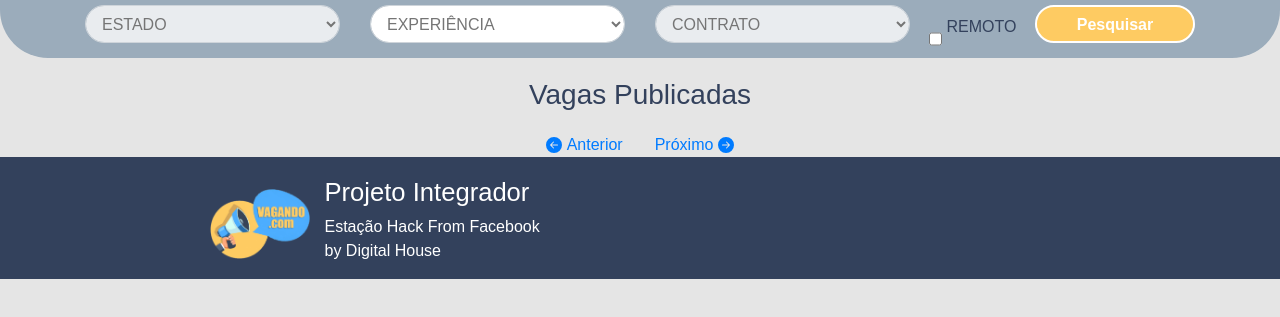
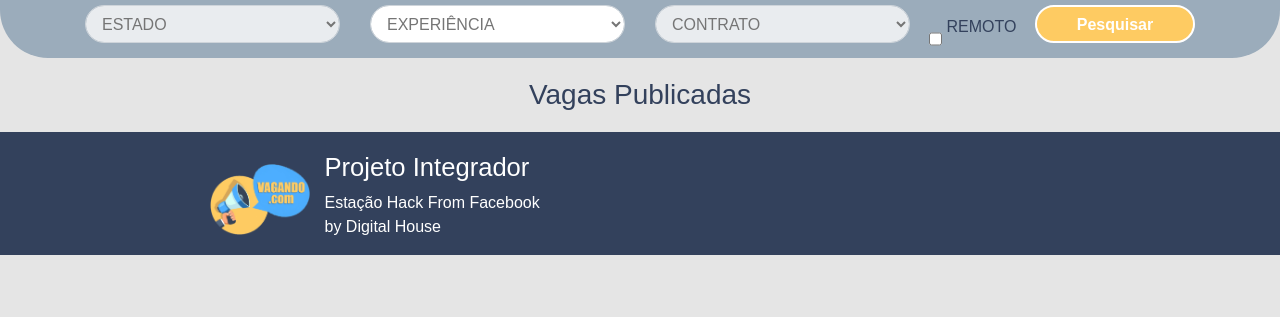
Before and after one commit to ldsleticia/digital_house_projeto_integrador, a plain HTML site: page index.html in a window 1280 px wide. Shown: the part 481-798 px from the top of the page. Drawn offline with nearby package versions, Linux system fonts and the light colour scheme; no server answers.

Commit message:
adjust span

```diff
--- a/index.html
+++ b/index.html
@@ -122,14 +122,18 @@
   </div>
 
   <div class="next d-flex justify-content-center">
-    <a class="mx-3" id="prev">
+    <a class="mx-3" id="prev" hidden>
       <svg width="1em" height="1em" viewBox="0 0 16 16" class="bi bi-arrow-left-circle-fill" fill="currentColor" xmlns="http://www.w3.org/2000/svg">
         <path fill-rule="evenodd" d="M16 8A8 8 0 1 1 0 8a8 8 0 0 1 16 0zm-4.5.5a.5.5 0 0 0 0-1H5.707l2.147-2.146a.5.5 0 1 0-.708-.708l-3 3a.5.5 0 0 0 0 .708l3 3a.5.5 0 0 0 .708-.708L5.707 8.5H11.5z"/>
-      </svg> <span>Anterior</span>
+      </svg>
+      <span>Anterior</span>
     </a>
-    <a class="mx-3" id="next"> <span>Próximo</span> <svg width="1em" height="1em" viewBox="0 0 16 16" class="bi bi-arrow-right-circle-fill" fill="currentColor" xmlns="http://www.w3.org/2000/svg">
-      <path fill-rule="evenodd" d="M16 8A8 8 0 1 1 0 8a8 8 0 0 1 16 0zm-11.5.5a.5.5 0 0 1 0-1h5.793L8.146 5.354a.5.5 0 1 1 .708-.708l3 3a.5.5 0 0 1 0 .708l-3 3a.5.5 0 0 1-.708-.708L10.293 8.5H4.5z"/>
-    </svg></a>
+    <a class="mx-3" id="next" hidden>
+      <span>Próximo</span>
+      <svg width="1em" height="1em" viewBox="0 0 16 16" class="bi bi-arrow-right-circle-fill" fill="currentColor" xmlns="http://www.w3.org/2000/svg">
+        <path fill-rule="evenodd" d="M16 8A8 8 0 1 1 0 8a8 8 0 0 1 16 0zm-11.5.5a.5.5 0 0 1 0-1h5.793L8.146 5.354a.5.5 0 1 1 .708-.708l3 3a.5.5 0 0 1 0 .708l-3 3a.5.5 0 0 1-.708-.708L10.293 8.5H4.5z"/>
+    </svg>
+  </a>
   </div>
 
   <!-- RODAPÉ DA PAGINA -->
```
